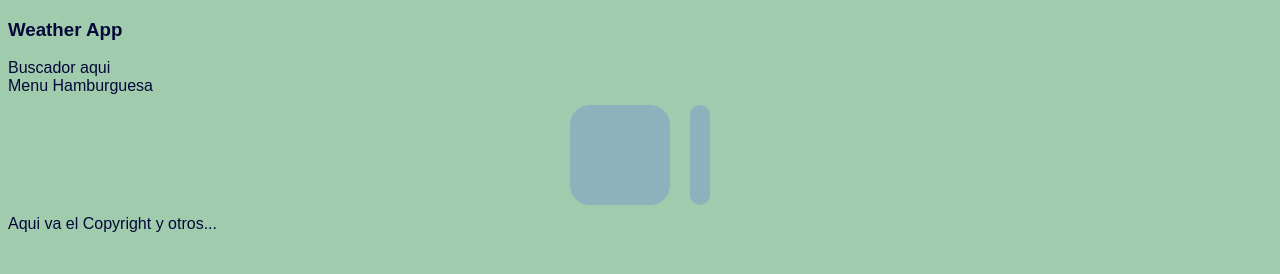
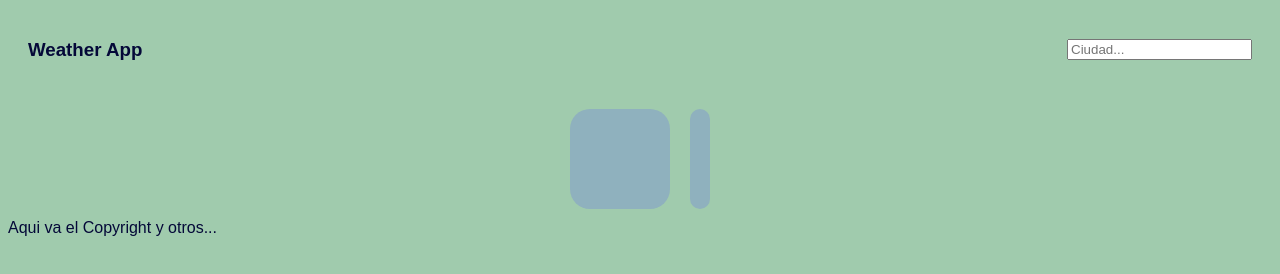
Before and after one commit to EdOliveros/WeatherApp, a plain HTML site: page index.html in a window 1280 px wide. Drawn offline with Linux system fonts and the light colour scheme; no server answers; a web font is replaced by a local one.

Commit message:
feat: Search Input Added

```diff
--- a/css/style.css
+++ b/css/style.css
@@ -7,6 +7,15 @@ body {
     font-variation-settings:"GRAD" 0;
     color: #040838;
     /* color: #00u12a; */
+}
+
+.header {
+    display: flex;
+    flex-direction: row;
+    align-items: center;
+    justify-content: space-between;
+    padding: 10px;
+    margin: 10px;
 }
 
 .contenedor {
--- a/index.html
+++ b/index.html
@@ -10,10 +10,11 @@
     <link href="https://fonts.googleapis.com/css2?family=Google+Sans:ital,opsz,wght@0,17..18,400..700;1,17..18,400..700&family=Quicksand:wght@300..700&display=swap" rel="stylesheet">
 </head>
     <body>
-        <header>
+        <header class="header">
             <h3>Weather App</h3>
-            <section>Buscador aqui</section>
-            <div>Menu Hamburguesa</div> <!-- Para ver algunos lugares de forma aleatoria-->
+            <section>
+                <input id="searchInput" type="text" placeholder="Ciudad...">
+            </section>
         </header>
         <section class="contenedor">
             <div class="ubicacion" id="location-contenedor">
--- a/js/ weather-app.js
+++ b/js/ weather-app.js
@@ -61,6 +61,11 @@ function renderDetails(d) {
 
 getCity('Bogota')
 
-function search(city) {
-    getCity(city)
-}
+const searchInput = document.getElementById('searchInput')
+
+searchInput.addEventListener('keydown', function(event) {
+    if(event.key === 'Enter') {
+        event.preventDefault();
+        getCity(searchInput.value)
+    }
+})
```
